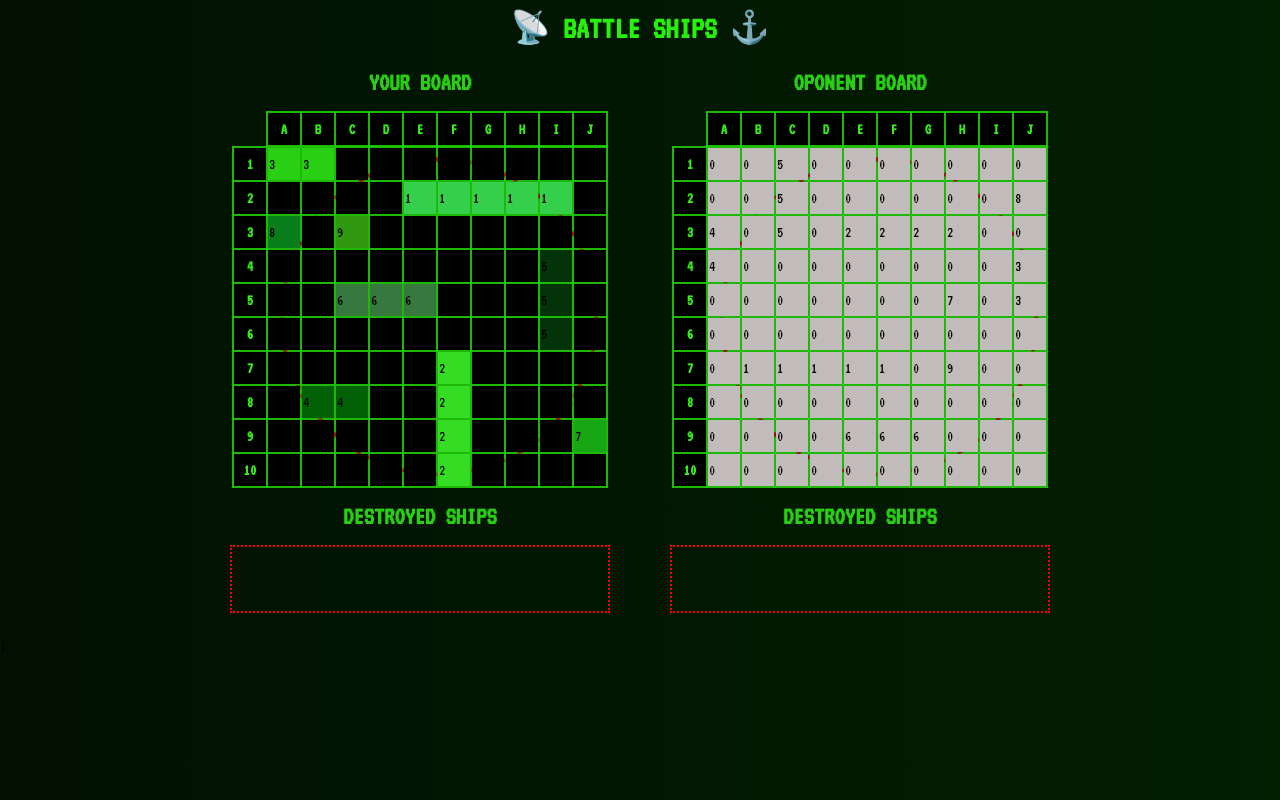
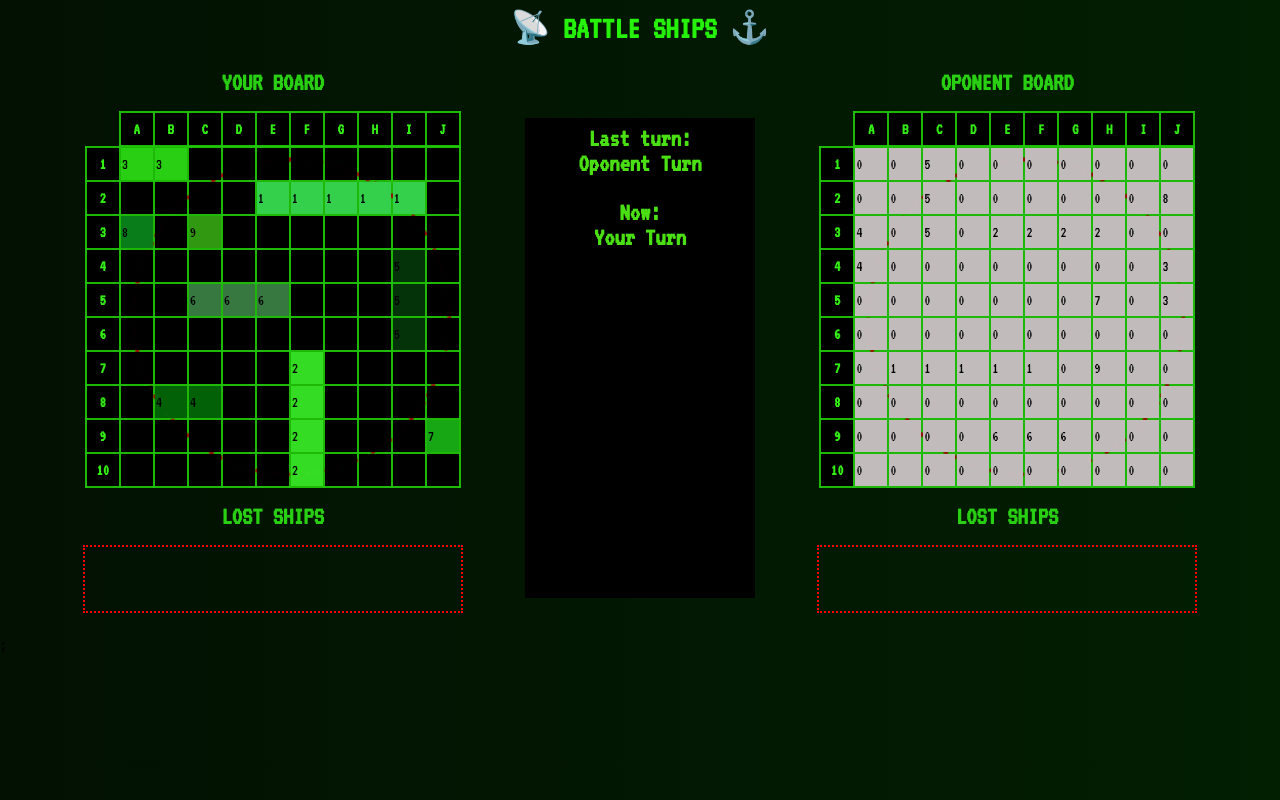
Before and after one commit to JaroslawOgonowski/battle-ships, a React (Create React App) app: page / in a window 1280 px wide. Built offline with nearby package versions, Linux system fonts and the light colour scheme.

Commit message:
add turn concept

```diff
--- a/src/Board/index.tsx
+++ b/src/Board/index.tsx
@@ -1,20 +1,22 @@
-import React, { useState } from "react";
+import React, { useRef, useState } from "react";
 import { Circle, StyledCell, TBody, Table, TableHeader } from "./styled";
 import { stateColorSwitcher } from "./stateColorSwitcher";
 import { valueColorSwitcher } from "./valueColorSwitcher";
 import { placeShips } from "./placeShips";
 
-type Cell = {
-  value: number;
-  state: number;
+type BoardProps = {
+  oponentBoard?: boolean;
+  yourTurn: boolean;
+  setYourTurn: React.Dispatch<React.SetStateAction<boolean>>;
+  setTurnInfoTxt: React.Dispatch<React.SetStateAction<string>>;
 };
 
-type BoardProps = {
-  boardArray: Cell[][];
-  oponentBoard?: boolean;
-};
-
-export const Board: React.FC<BoardProps> = ({ boardArray, oponentBoard }) => {
+export const Board: React.FC<BoardProps> = ({
+  oponentBoard,
+  yourTurn,
+  setYourTurn,
+  setTurnInfoTxt,
+}) => {
   const randomBoard: { value: number; state: number }[][] = [];
   for (let i = 0; i < 10; i++) {
     randomBoard[i] = [];
@@ -25,11 +27,11 @@ export const Board: React.FC<BoardProps> = ({ boardArray, oponentBoard }) => {
 
   placeShips(randomBoard);
   const [board, setBoard] = useState(randomBoard);
-
   const columnHeaders = ["A", "B", "C", "D", "E", "F", "G", "H", "I", "J"];
   const rowHeaders = Array.from({ length: 11 }, (_, i) => i + 1);
 
   const handleCellClick = (rowIndex: number, columnIndex: number) => {
+    if (yourTurn === true && oponentBoard) {
       const directions = [
         [0, 1],
         [0, -1],
@@ -117,6 +119,9 @@ export const Board: React.FC<BoardProps> = ({ boardArray, oponentBoard }) => {
       }
 
       setBoard(updatedBoard);
+      setYourTurn(false);
+      setTurnInfoTxt(`${columnHeaders[columnIndex]}${rowIndex+1}`);
+    } else return;
   };
 
   return (
--- a/src/GameField/index.tsx
+++ b/src/GameField/index.tsx
@@ -1,15 +1,17 @@
+import { useState } from "react";
 import { Board } from "../Board";
-import { DestroyedShips, MainTitle, SingleBoard, StyledGameField, Title } from "./styled";
+import {
+  DestroyedShips,
+  MainTitle,
+  SingleBoard,
+  StyledGameField,
+  Title,
+} from "./styled";
+import { TurnInfo } from "../TurnInfo";
 
 export const GameField = () => {
-  const initialBoard: { value: number; state: number }[][] = [];
-
-  for (let i = 0; i < 10; i++) {
-    initialBoard[i] = [];
-    for (let j = 0; j < 10; j++) {
-      initialBoard[i][j] = { value: 0, state: 0 };
-    }
-  }
+  const [yourTurn, setYourTurn] = useState(true);
+  const [turnInfoTxt, setTurnInfoTxt] = useState("");
 
   return (
     <>
@@ -17,15 +19,15 @@ export const GameField = () => {
       <StyledGameField>
         <SingleBoard>
           <Title>Your board</Title>
-          <Board boardArray={initialBoard} />
-          <Title>Destroyed Ships</Title>
+          <Board yourTurn={yourTurn} setYourTurn={setYourTurn} setTurnInfoTxt={setTurnInfoTxt}/>
+          <Title>Lost Ships</Title>
           <DestroyedShips></DestroyedShips>
         </SingleBoard>
-
+        <TurnInfo yourTurn={yourTurn} turnInfoTxt={turnInfoTxt}/>
         <SingleBoard>
           <Title>Oponent board</Title>
-          <Board boardArray={initialBoard} oponentBoard/>
-          <Title>Destroyed Ships</Title>
+          <Board yourTurn={yourTurn} setYourTurn={setYourTurn} setTurnInfoTxt={setTurnInfoTxt} oponentBoard />
+          <Title>Lost Ships</Title>
           <DestroyedShips></DestroyedShips>
         </SingleBoard>
       </StyledGameField>
--- /dev/null
+++ b/src/TurnInfo/index.tsx
@@ -0,0 +1,18 @@
+import { Turn, Wrapper } from "./styled";
+
+type TurnInfoProps = {
+  yourTurn: boolean;
+  turnInfoTxt: string;
+};
+
+export const TurnInfo: React.FC<TurnInfoProps> = ({ yourTurn, turnInfoTxt }) => {
+  return (
+    <>
+      <Wrapper>
+      <Turn>Last turn:<br/>{yourTurn ? "Oponent Turn" : "Your Turn"}</Turn>
+      {turnInfoTxt}
+        <Turn>Now:<br/>{yourTurn ? "Your Turn" : "Oponent Turn"}</Turn>
+        </Wrapper>
+    </>
+  );
+};
--- /dev/null
+++ b/src/TurnInfo/styled.tsx
@@ -0,0 +1,22 @@
+import styled from "styled-components";
+
+export const Wrapper = styled.div`
+  width: 20%;
+  height: 60vh;
+  background-color: black;
+  align-self: flex-start;
+  color: #4ae014;
+  display: flex;
+  flex-direction: column;
+  align-items: center;
+  gap: 2vh;
+  margin-top: 6vh;
+`;
+
+export const Turn = styled.h2`
+width: 100%;
+text-align: center;
+  margin: 1vh 0 0 0;
+  padding: 0;;
+  font-size: 2vw;
+`
```
Lines whose indentation alone changed are shown as unchanged.
